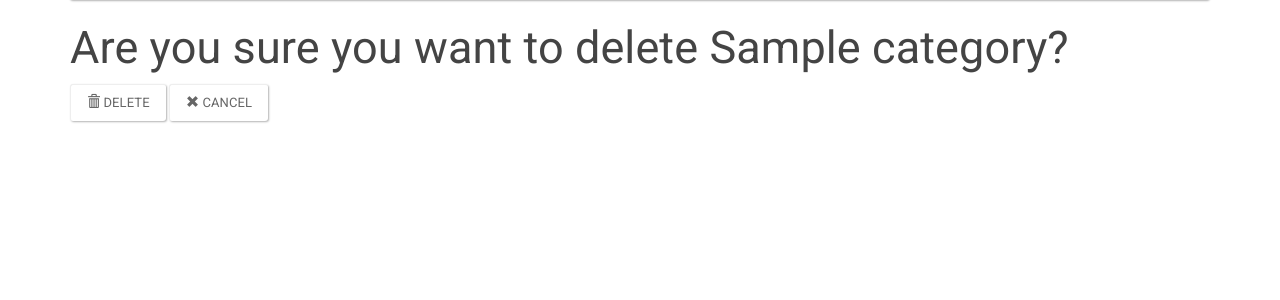
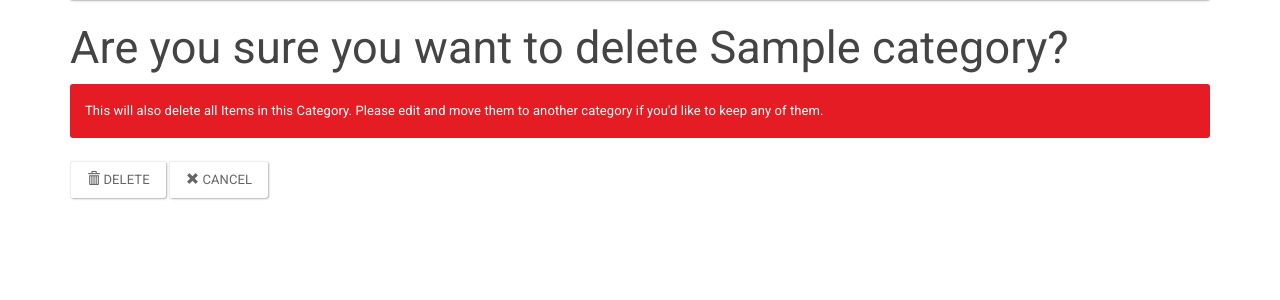
Before and after one commit to onlyjsmith/udacity-fswd-p3, a Flask app: page /category/1/delete in a window 1280 px wide. Shown: the part 64-364 px from the top of the page. Run offline with Flask 2, Linux system fonts and the light colour scheme; the visitor is signed in with stand-in values (Sample User, id 1); tables that the repository leaves empty hold one stand-in row (values such as "Sample post"); parts of the project's set-up code (start-up, migrations or seed data) failed here and were passed over; some libraries are stand-ins or nearby versions; some web fonts are replaced.

Commit message:
better warning

```diff
--- a/templates/deleteCategory.html
+++ b/templates/deleteCategory.html
@@ -4,6 +4,9 @@
   {% include '_flash.html' %}
 
   <h2> Are you sure you want to delete {{category.name}}? </h2>
+  <div class="alert alert-danger">
+    <p>This will also delete all Items in this Category. Please edit and move them to another category if you'd like to keep any of them.</p>
+  </div>
 
   <form action="{{url_for('deleteCategory', category_id=category.id)}}" method = 'post'>
     <input type="hidden" name="delete_token" value="{{delete_token}}">
```
